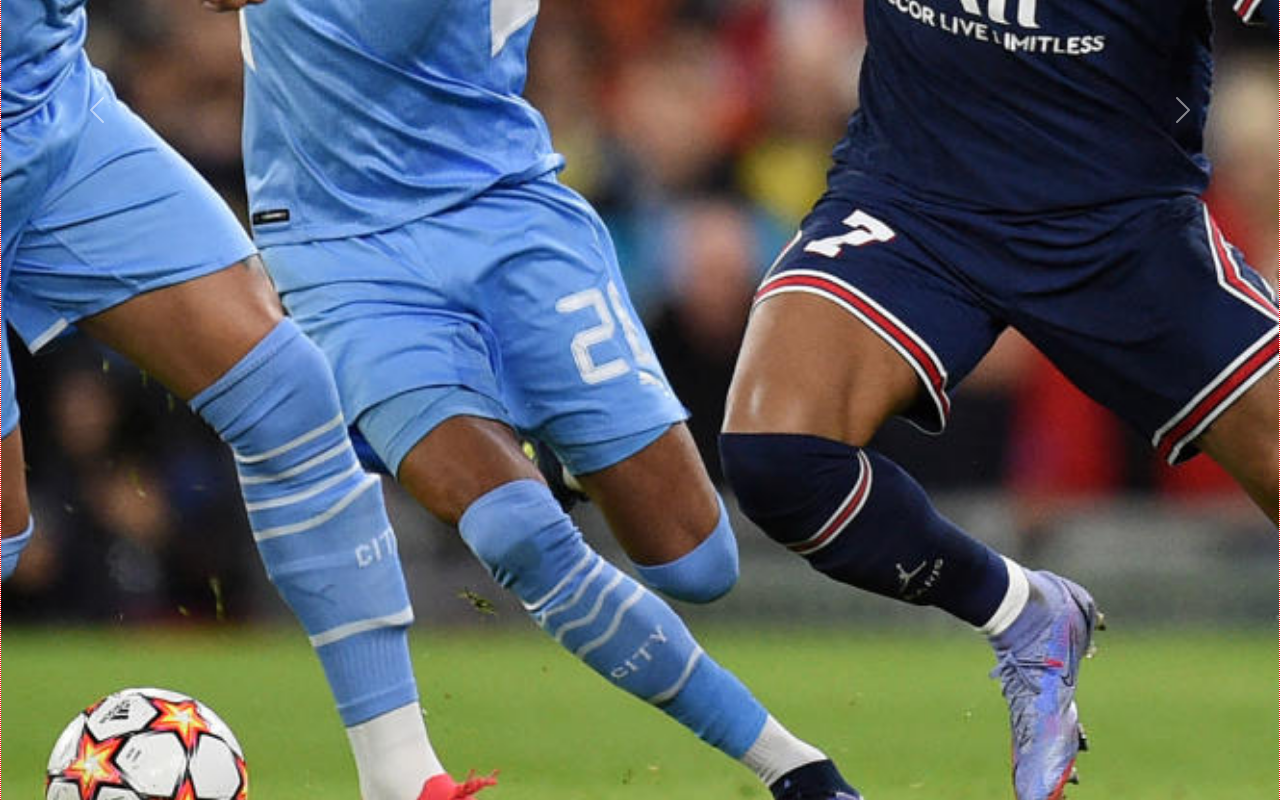
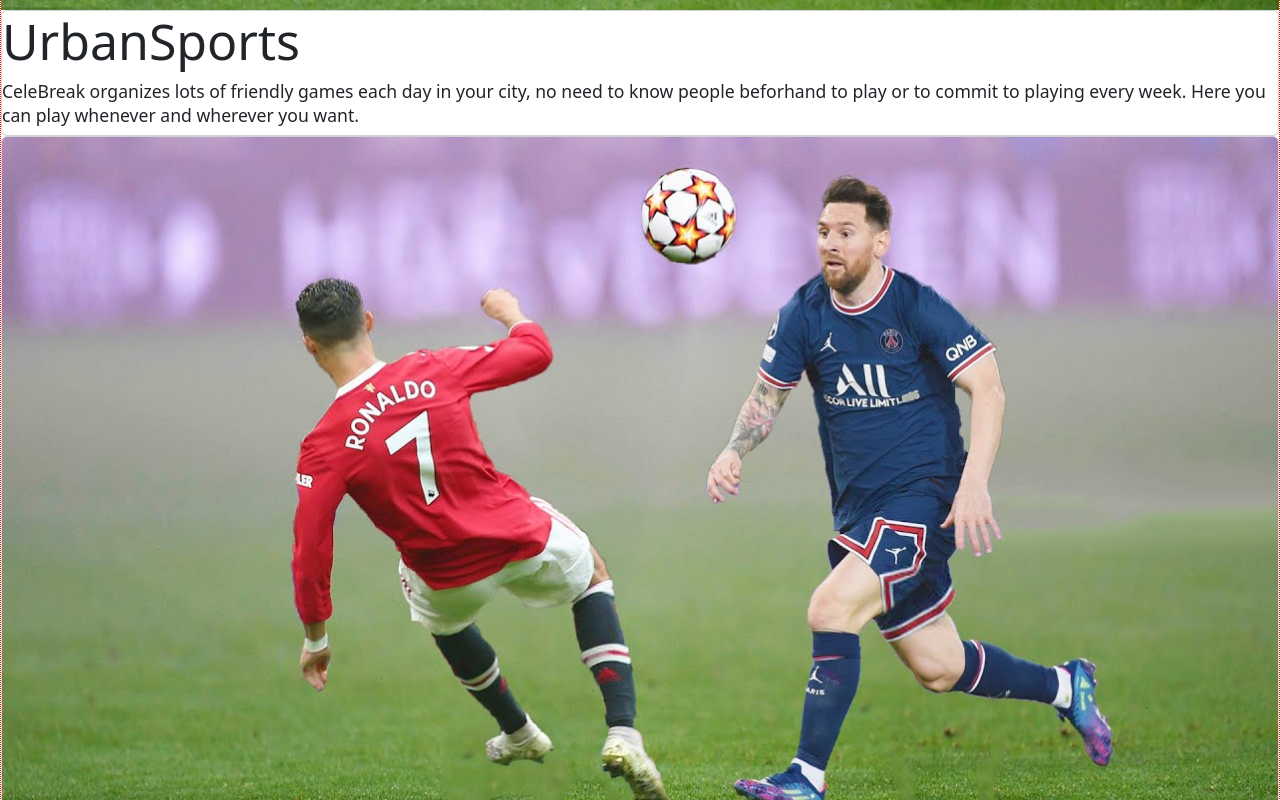
Before and after one commit to victor90braz/urbangames, a React (Create React App) app: page / in a window 1280 px wide. Shown: the part 1260-2060 px from the top of the page. Built offline with nearby package versions, Linux system fonts and the light colour scheme.

Commit message:
Added vitest to make TDD

```diff
--- a/src/components/Slides/Slides.js
+++ b/src/components/Slides/Slides.js
@@ -18,7 +18,7 @@
       <Carousel.Item>
         <img
           className="d-block w-100"
-          src="/images/psg.jpg"
+          src="/images/messi.jpg"
           alt="Second slide"
         />
 
@@ -30,7 +30,7 @@
       <Carousel.Item>
         <img
           className="d-block w-100"
-          src="/images/city.jpg"
+          src="/images/messi.jpg"
           alt="Third slide"
         />
 
--- a/src/pages/HomePage/HomePage.js
+++ b/src/pages/HomePage/HomePage.js
@@ -29,8 +29,8 @@
 
       {card.map((item) => (
         <div className="card" key={item}>
+          <img className="card-img-top" src={item.image} alt="Card cap" />
           <h3 className="card-title">{item.title}</h3>
-          <img className="card-img-top" src={item.image} alt="Card cap" />
         </div>
       ))}
 
```
Also changed, not shown: package.json (+4 -3 lines), 2 other files (tests, documents, lock files or other folders).
